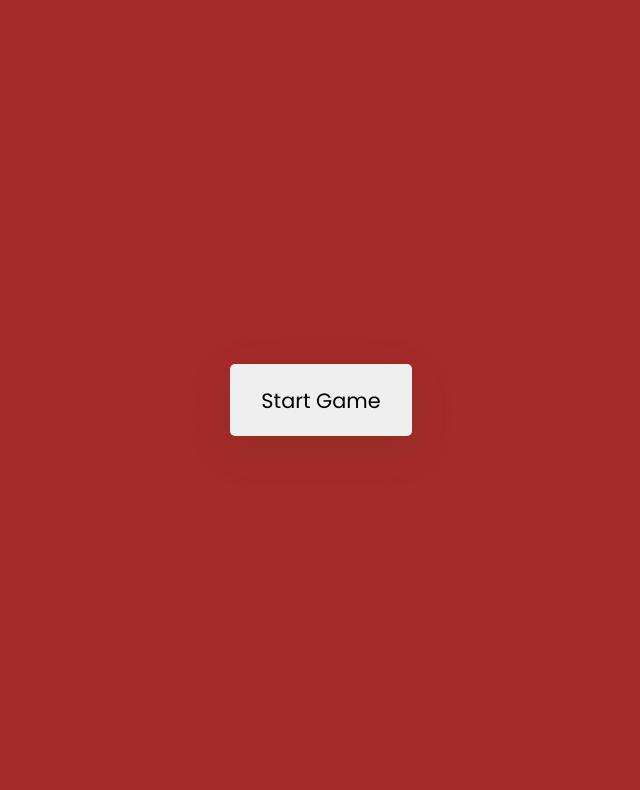
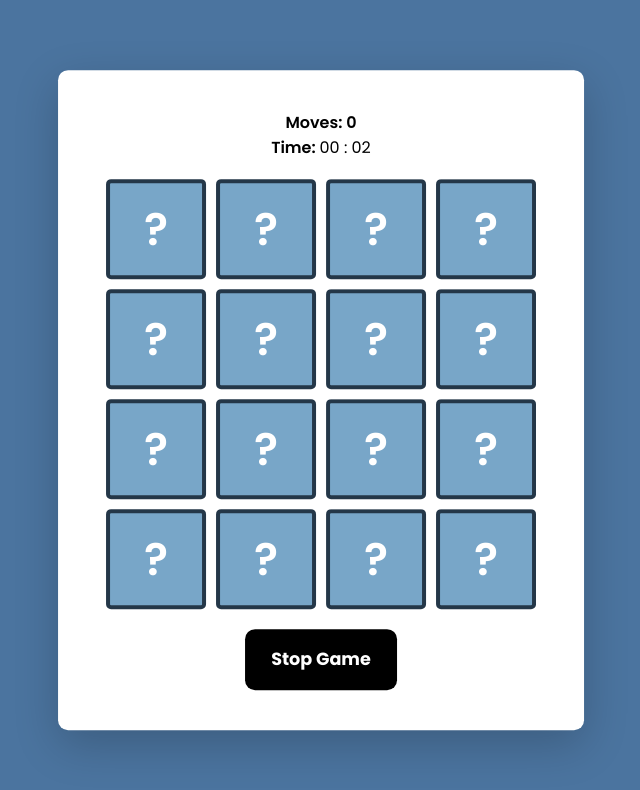
Before and after one commit to luisantonio16/Memory-Game, a plain HTML site: page index.html in a window 1280 px wide. Both pictures are taken after a click on the button "Start Game". Shown: the whole page, without its empty margins (319-959 px from the left). Drawn offline with Linux system fonts and the light colour scheme.

Commit message:
update css

```diff
--- a/Css/styles.css
+++ b/Css/styles.css
@@ -15,7 +15,7 @@ body{
     width: 26.87em;
     padding: 2.5em 3em;
     background-color: #fff;
-    position: relative;
+    position: absolute;
     transform: translate(-50%, -50%);
     left: 50%;
     top: 50%;
@@ -29,6 +29,8 @@ body{
     display: grid;
     gap: 10px;
 }
+
+
 .container{
     text-align: center;
     margin-bottom: 1.2em;
@@ -43,9 +45,10 @@ body{
     height: 6.25em;
     cursor: pointer;
 }
+
 .card-before,
 .card-after{
-    position: relative;
+    position: absolute;
     border-radius: 5px;
     width: 100%;
     height: 100%;
@@ -58,20 +61,22 @@ body{
 }
 
 .card-before{
-    background-color: #4b749f;
+    background-color: #78a6c8;
     font-size: 2.8em;
     font-weight: 600;
+    color: #fff;
 }
 .card-after{
     background-color: #fff;
     transform: rotateY(180deg);
 }
+
 .card-container.flipped .card-before{
     transform: rotateY(180deg);
 }
 
 .card-container.flipped .card-after{
-    transform: rotateY(180deg);
+    transform: rotateY(0deg);
 }
 .control__container{
     position: absolute;
@@ -81,14 +86,17 @@ body{
     flex-direction: column;
     width: 100%;
     height: 100%;
-    background-color: brown;
+    background-color: #78a6c8;
     top: 0;
+
 }
 button{
     border: none;
-    border-radius: 5px;
+    border-radius: 10px;
     padding: 1em 1.5em;
     cursor: pointer;
+    color:  #78a6c8;
+    font-weight: 700;
 }
 #stop{
     font-size: 1.1em;
@@ -106,7 +114,7 @@ button{
     display: none;
 }
 #result{
-    text-align: center;
+    text-align: end;
 }
 #result h2{
     font-size: 2.5em;
--- a/JS/game.js
+++ b/JS/game.js
@@ -1,29 +1,31 @@
 const moves = document.getElementById("moves-count");
-const timevalues = document.getElementById("time");
+let timevalues = document.getElementById("time");
 const startButton= document.getElementById("start");
 const stopButton = document.getElementById("stop");
 const gameContainer = document.querySelector(".game__container");
-const result = document.getElementById("result");
+let result = document.getElementById("result");
 const controls = document.querySelector(".control__container")
 
 let cards;
 let interval;
 let firstCard =false;
 let secondCard = false;
+let firstCardValue;
 
 const items =[
-    {name:"bulbasaur",image: "Bulbasaur.svg"},
-    {name:"pikachu",image: "pikachu.svg"},
-    {name:"squirtle",image:"Squirtle.svg"},
-    {name:"Cartepie",image:"Cartepie.svg"},
-    {name:"Charmander",image:"Charmander.svg"},
-    {name:"dratini",image:"dratini.svg"},
-    {name:"evee",image:"Eevee.svg"},
-    {name:"Jigglypuff",image:"Jigglypuff.svg"},
-    {name:"salamence",image:"salamence.jpeg"},
-    {name:"Sceptile",image:"Sceptile.jpeg"},
-    {name:"Gengar",image:"Gengar.jpeg"},
-    {name:"Feraligator",image:"Feraligator.jpeg"},
+    {name:"bulbasaur",image: "/Assets/Bulbasaur.svg"},
+    {name:"pikachu",image: "/Assets/Pikachu.svg"},
+    {name:"squirtle",image:"/Assets/Squirtle.svg"},
+    {name:"Caterpie",image:"/Assets/Caterpie.svg"},
+    {name:"Charmander",image:"/Assets/Charmander.svg"},
+    {name:"Dratini",image:"/Assets/Dratini.svg"},
+    {name:"Eevee",image:"/Assets/Eevee.svg"},
+    {name:"Jigglypuff",image:"/Assets/Jigglypuff.svg"},
+    {name:"Bell",image:"/Assets/Bell.svg"},
+    {name:"pokeball",image:"/Assets/pokeball.svg"},
+    {name:"Snorlax",image:"/Assets/Snorlax.svg"},
+    {name:"Psyduck",image:"/Assets/Psyduck.svg"},
+    {name:"superball",image:"/Assets/superball.svg"},
 ];
 
 let seconds =0,
@@ -39,11 +41,12 @@ const timeGenerator = ()=>{
         minutes +=1;
         seconds =0;
     }
+     let secondsValue = seconds < 10 ? `0${seconds}` : seconds;
+     let minutesValue = minutes < 10 ? `0${minutes}` : minutes;
+     timevalues.innerHTML = `<span>Time: </span>${minutesValue} : ${secondsValue}`;
 }
 
-let secondsValue = seconds < 10 ? `0${seconds}` : seconds;
-let minutesValue = minutes < 10 ? `0${minutes}` : minutes;
-timevalues.innerHTML = `<span>Time</span>${minutesValue} :${secondsValue}`;
+
 
 const movesCounter = ()=>{
     movesCount +=1;
@@ -67,9 +70,114 @@ const generateRadom = (size=4)=>{
     return cardValues;
 };
 
-const matrixGenerator =(cardValues, size=4)=>{
+const matrixGenerator = (cardValues, size=4) =>{
     gameContainer.innerHTML ="";
     cardValues = [...cardValues, ...cardValues];
     //simple shuffle
-    cardValues.sort(()=>Math.random()- 0.5);
-}
+    cardValues.sort(()=>Math.random() - 0.5);
+    for(let i =0; i< size * size; i++){
+        gameContainer.innerHTML += `
+          <div class ="card-container" data-card-value="${cardValues[i].name}">
+            <div class = "card-before">?</div>
+            <div class ="card-after">
+              <img src ="${cardValues[i].image}" class ="image">
+            </div>
+          </div>
+
+        `;
+    }
+    gameContainer.style.gridTemplateColumns = `repeat(${size}, auto)`;
+
+     cards = document.querySelectorAll(".card-container");
+     cards.forEach((card) => {
+        card.addEventListener("click", ()=>{
+            //if selected card is not matched yet then only run
+            //(i.e already matched card when clicked  would be ignored)
+            if(!card.classList.contains("matched")){
+                card.classList.add("flipped")
+
+                //if  it is the firstcard(!fisrtcard since  firstcard is initially false)
+                if(!firstCard){
+                    //so current card will become  firstcard
+                    firstCard = card;
+
+                    //current  card value become firstcardvalue
+
+                   firstCardValue = card.getAttribute("data-card-value");
+                }
+                else{
+                    //increment moves since user selected second
+                    movesCounter();
+                    //second card and value
+                    secondCard = card;
+                    let secondCardValue = card.getAttribute("data-card-value");
+
+                    if(firstCardValue == secondCardValue){
+                        firstCard.classList.add("matched");
+                        secondCard.classList.add("matched");
+
+                        firstCard = false;
+
+                        winCunt +=1;
+
+                        if(winCunt == Math.floor(cardValues.length / 2)){
+                            result.innerHTML=`<h2>You Wins</h2>
+                            <h4>Moves: ${movesCount}</h4>
+                            `;
+                            stopGame();
+                        }
+
+                    }else{
+                        //if the cards  dont match
+                        //fliip the cards back to normal
+                        let [tempFirst , tempSecond] = [firstCard, secondCard];
+                        firstCard = false;
+                        secondCard = false;
+
+                        let delay = setTimeout(()=>{
+                            tempFirst.classList.remove("flipped");
+                            tempSecond.classList.remove("flipped");
+
+                        }, 900);
+
+                    }
+                }
+            }
+        });
+
+    });
+};
+
+const initializer = () =>{
+    result.innerText = "";
+    winCunt= 0;
+    let cardValues = generateRadom();
+    matrixGenerator(cardValues);
+};
+
+//start game
+startButton.addEventListener("click",()=>{
+    movesCount = 0;
+    result = 0;
+
+    controls.classList.add("hide");
+    stopButton.classList.add("hide");
+    startButton.classList.add("hide");
+
+    interval = setInterval(timeGenerator,1000);
+    //initicial moves
+    moves.innerHTML =`
+    <span>Moves: ${movesCount} </span>`;
+    initializer();
+});
+
+//stop Game
+stopButton.addEventListener("click",(stopGame =()=>{
+
+    controls.classList.remove("hide");
+    stopButton.classList.add("hide");
+    startButton.classList.remove("hide");
+
+    clearInterval(interval);
+})
+);
```
Also changed, not shown: index.html (+2 -0 lines), Assets/Bell.svg (added), Assets/Psyduck.svg (added), Assets/Snorlax.svg (added), Assets/pokeball.svg (added), Assets/superball.svg (added).
